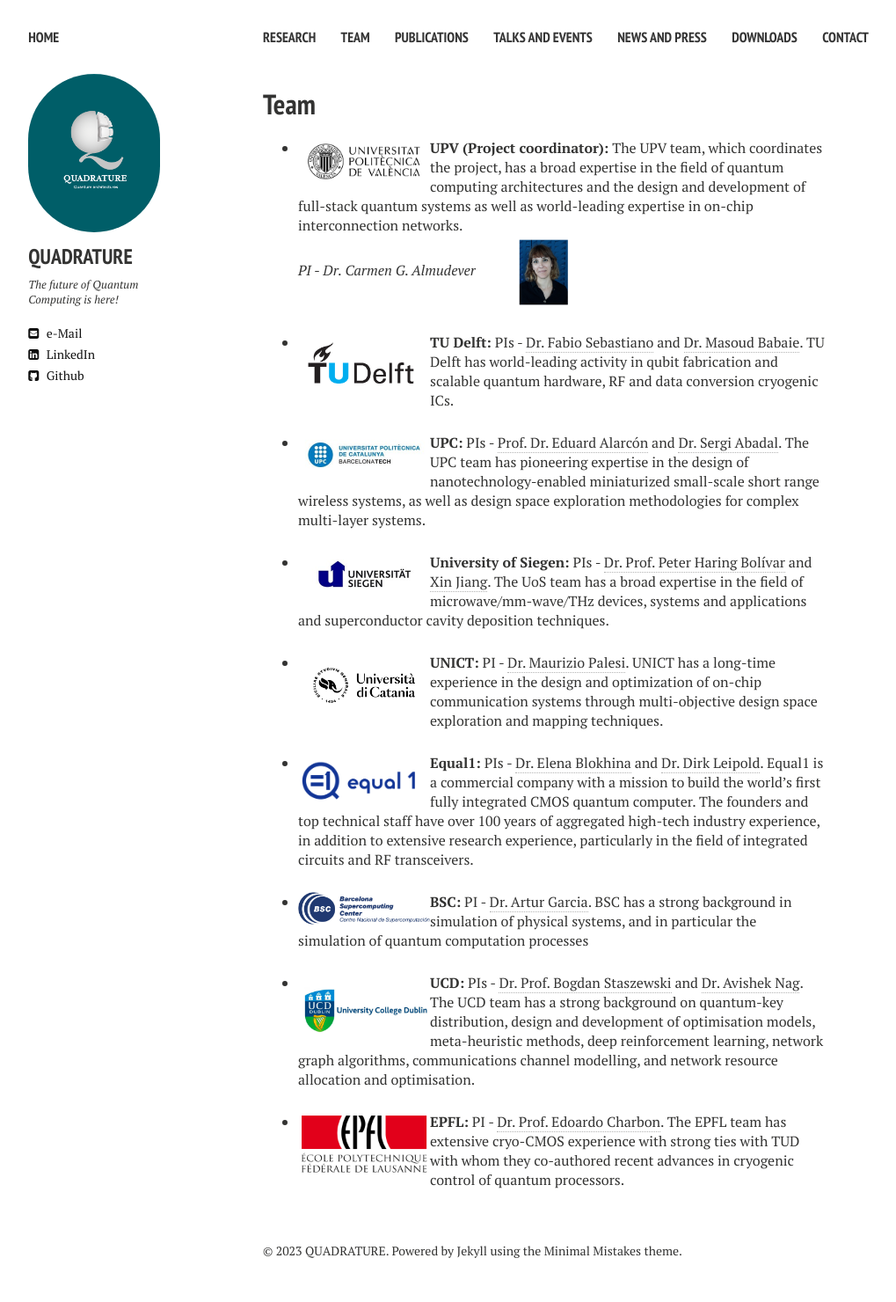
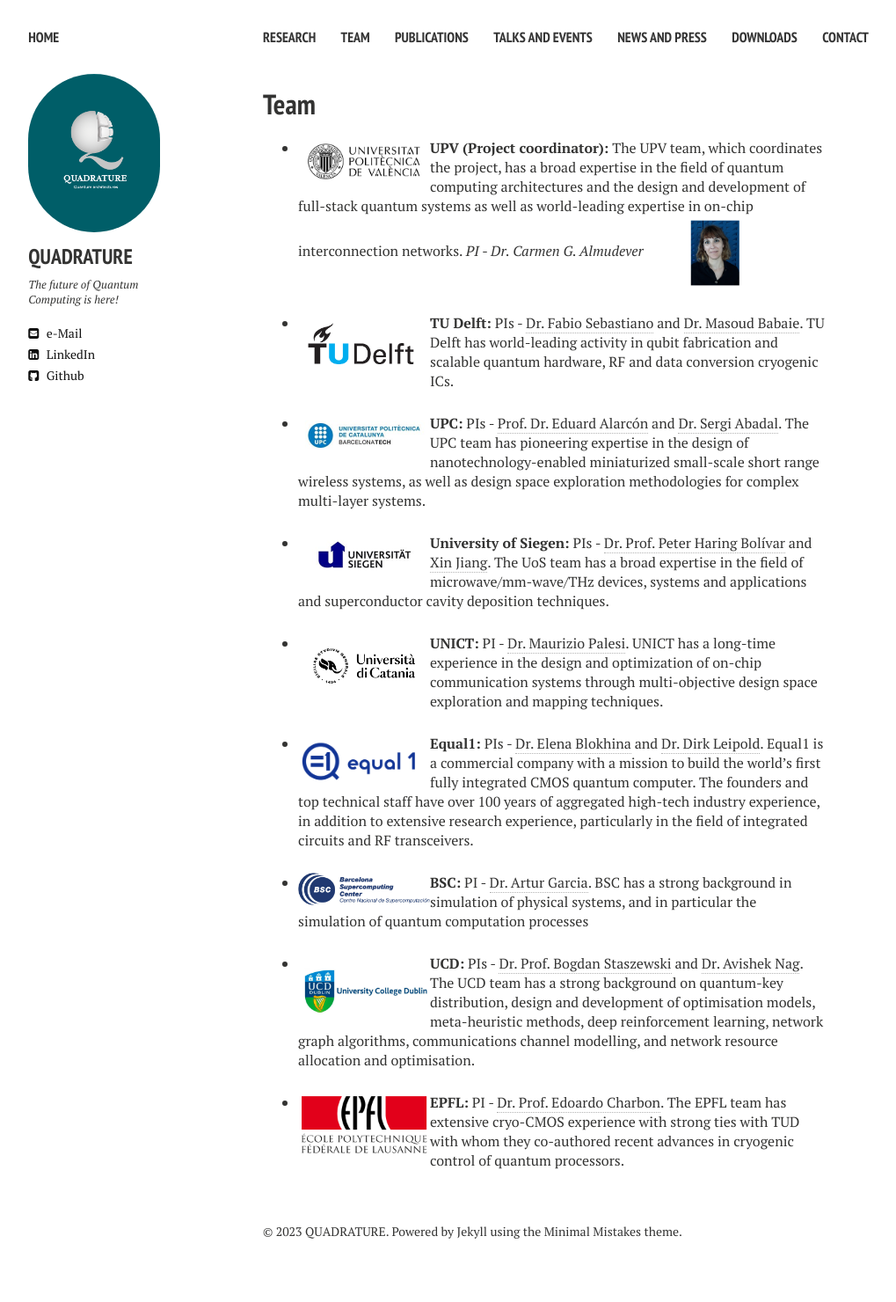
Before and after one commit to biddu/biddu.github.io, a Jekyll site: the page built from team.md, in a window 1280 px wide. Shown: the whole page at 88% size, without its empty margins (21-1040 px from the left). Built offline with Jekyll 4.4.1, drawn with Linux system fonts in a browser that asks for light colours; nearby versions of some CDN libraries; after the commit the page ends 1458 px from its top, so only the background shows below that.

Commit message:
Update team.md

```diff
--- a/team.md
+++ b/team.md
@@ -13,7 +13,8 @@ comments: false
 
 
 
-+ <img align="left" width="150" height="50" src="/images/UPV.jpg"> **UPV (Project coordinator):** The UPV team, which coordinates the project, has a broad expertise in the field of quantum computing architectures and the design and development of full-stack quantum systems as well as world-leading expertise in on-chip interconnection networks. <br/>*PI - [Dr. Carmen G. Almudever](https://www.linkedin.com/in/carmengalmudever/)*<img width="150" height="100" src="/images/carmina_upv.png">
++ <img align="left" width="150" height="50" src="/images/UPV.jpg"> **UPV (Project coordinator):** The UPV team, which coordinates the project, has a broad expertise in the field of quantum computing architectures and the design and development of full-stack quantum systems as well as world-leading expertise in on-chip interconnection networks.
+*PI - [Dr. Carmen G. Almudever](https://www.linkedin.com/in/carmengalmudever/)* <img width="150" height="100" src="/images/carmina_upv.png">
 
 + <img align="left" width="150" height="50" src="/images/TUD.png"> **TU Delft:** PIs - [Dr. Fabio Sebastiano](http://www.fabiosebastiano.org/wp/) and [Dr. Masoud Babaie](https://elca.tudelft.nl/People/bio.php?id=277). TU Delft has world-leading activity in qubit fabrication and scalable quantum hardware, RF and data conversion cryogenic ICs.
 
```
